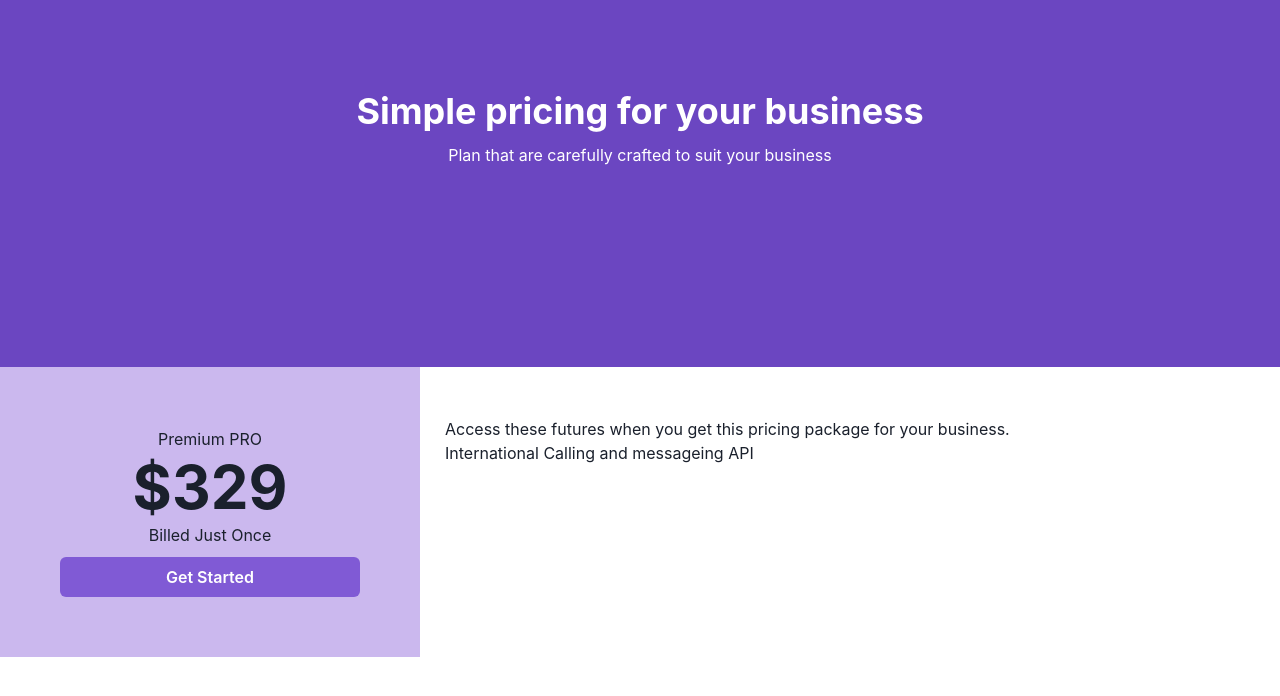
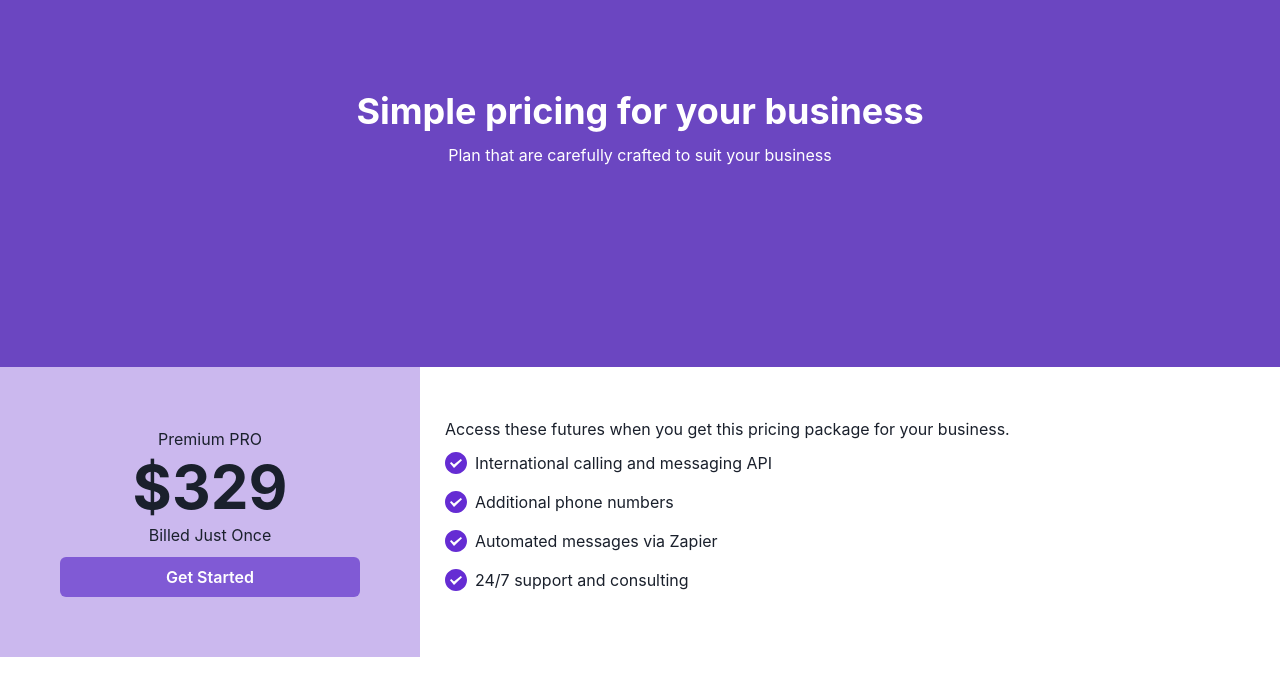
Before and after one commit to wasimiqbal1/NextJS, a Next.js app in the folder pricingui/: page / in a window 1280 px wide. Shown: the top 696 px of the page. Built offline with nearby package versions, Linux system fonts and the light colour scheme.

Commit message:
PricingUi with Chakra

```diff
--- /dev/null
+++ b/pricingui/app/Icons/checkMarkIcon.tsx
@@ -0,0 +1,20 @@
+import React from "react";
+
+export default function checkMarkIcon() {
+  return (
+    <svg
+      width="22"
+      height="22"
+      viewBox="0 0 22 22"
+      fill="none"
+      xmlns="http://www.w3.org/2000/svg"
+    >
+      <path
+        fill-rule="evenodd"
+        clip-rule="evenodd"
+        d="M11 22C17.0751 22 22 17.0751 22 11C22 4.92487 17.0751 0 11 0C4.92487 0 0 4.92487 0 11C0 17.0751 4.92487 22 11 22ZM6.2 10.0857L5 11.3714L9 16L17 8.28571L15.8 7L9 12.4L6.2 10.0857Z"
+        fill="#652CD3"
+      />
+    </svg>
+  );
+}
--- a/pricingui/app/Pricing.tsx
+++ b/pricingui/app/Pricing.tsx
@@ -1,5 +1,14 @@
-import { Box, Flex, Heading, Button, HStack } from "@chakra-ui/react";
+import {
+  Box,
+  Flex,
+  Heading,
+  Button,
+  HStack,
+  Icon,
+  Text,
+} from "@chakra-ui/react";
 import React from "react";
+import checkMarkIcon from "./Icons/checkMarkIcon";
 
 export default function Pricing() {
   return (
@@ -17,16 +26,26 @@ export default function Pricing() {
             </Button>
           </div>
         </Box>
-        <Box pt={"50px"} pl={"25px"}>
-          <text>
-            Access these futures when you get this pricing package for your
-            business.
-          </text>
-          <HStack>
-            <text>
-                International Calling and messageing API
-            </text>
+        <Box pt="50px" pl="25px" pr="10px">
+          <Text mb="10px">
+             Access these futures when you get this pricing package for your business.
+          </Text>
+          <HStack mb={"15px"}>
+            <Icon as={checkMarkIcon} />
+            <Text>International calling and messaging API</Text>
           </HStack>
+          <HStack mb={"15px"}>
+            <Icon as={checkMarkIcon} />
+            <Text>Additional phone numbers</Text>
+          </HStack>
+          <HStack mb={"15px"}>
+            <Icon as={checkMarkIcon} />
+            <Text>Automated messages via Zapier</Text>
+          </HStack>
+          <HStack mb={"15px"}>
+            <Icon as={checkMarkIcon} />
+            <Text>24/7 support and consulting</Text>
+          </HStack>{" "}
         </Box>
       </Flex>
     </Box>
--- a/pricingui/app/page.tsx
+++ b/pricingui/app/page.tsx
@@ -12,7 +12,7 @@ export default function Home() {
   <ChakraProvider>
     <Header/>
     <Pricing/>
-  </ChakraProvider>
+    </ChakraProvider>
 
   )
 
```
